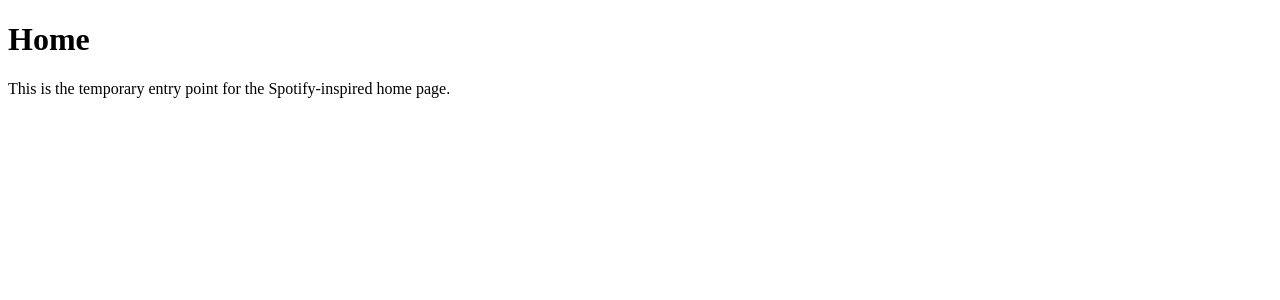
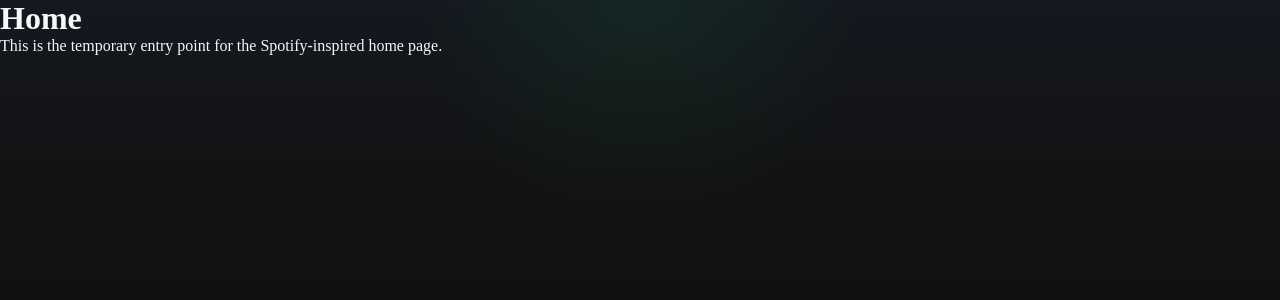
Before and after one commit to spy-in-shadows/Moodify, a React (Vite) app: page / in a window 1280 px wide. Shown: the top 300 px of the page. Built offline with nearby package versions, Linux system fonts and the light colour scheme.

Commit message:
style: add global tokens, reset, and app utility styles

```diff
--- a/src/index.css
+++ b/src/index.css
@@ -1,42 +1,3 @@
-* {
-  margin: 0;
-  padding: 0;
-  box-sizing: border-box;
-}
-
-body {
-  margin: 0;
-  font-family: -apple-system, BlinkMacSystemFont, 'Segoe UI', 'Roboto', 'Oxygen',
-    'Ubuntu', 'Cantarell', 'Fira Sans', 'Droid Sans', 'Helvetica Neue',
-    sans-serif;
-  -webkit-font-smoothing: antialiased;
-  -moz-osx-font-smoothing: grayscale;
-  background-color: #121212;
-  color: #ffffff;
-}
-
-#root {
-  min-height: 100vh;
-}
-
-.nav-button {
-  background: none;
-  border: none;
-  color: #b3b3b3;
-  font-size: 16px;
-  padding: 8px 16px;
-  margin: 0 8px;
-  cursor: pointer;
-  border-radius: 4px;
-  transition: color 0.3s ease;
-}
-
-.nav-button:hover {
-  color: #ffffff;
-  background-color: #282828;
-}
-
-.navbar-links {
-  display: flex;
-  gap: 8px;
-}
+@import './styles/tokens.css';
+@import './styles/base.css';
+@import './styles/utilities.css';
--- a/src/main.jsx
+++ b/src/main.jsx
@@ -1,6 +1,7 @@
 import { StrictMode } from 'react'
 import { createRoot } from 'react-dom/client'
 import App from './App.jsx'
+import './index.css'
 
 createRoot(document.getElementById('root')).render(
   <StrictMode>
--- /dev/null
+++ b/src/styles/base.css
@@ -0,0 +1,184 @@
+*,
+*::before,
+*::after {
+  box-sizing: border-box;
+}
+
+html {
+  min-height: 100%;
+  -webkit-text-size-adjust: 100%;
+  scroll-behavior: smooth;
+}
+
+body,
+h1,
+h2,
+h3,
+h4,
+h5,
+h6,
+p,
+figure,
+blockquote,
+dl,
+dd {
+  margin: 0;
+}
+
+body {
+  min-height: 100vh;
+  background:
+    radial-gradient(circle at top, rgba(30, 215, 96, 0.08), transparent 22%),
+    linear-gradient(180deg, #14181f 0%, var(--color-bg-app) 24%, var(--color-bg-canvas) 100%);
+  color: var(--color-text-primary);
+  font-family: var(--font-sans);
+  line-height: 1.5;
+  text-rendering: optimizeLegibility;
+  -webkit-font-smoothing: antialiased;
+  -moz-osx-font-smoothing: grayscale;
+}
+
+body,
+button,
+input,
+textarea,
+select {
+  font: inherit;
+}
+
+button,
+input,
+textarea,
+select {
+  color: inherit;
+}
+
+button,
+[type='button'],
+[type='submit'],
+[type='reset'] {
+  appearance: none;
+  border: 0;
+  background: none;
+  cursor: pointer;
+}
+
+input,
+textarea,
+select {
+  border: 1px solid var(--color-border-subtle);
+  border-radius: var(--radius-md);
+  background-color: var(--color-surface-1);
+}
+
+a {
+  color: inherit;
+  text-decoration: none;
+  transition:
+    color var(--transition-base) var(--ease-standard),
+    opacity var(--transition-base) var(--ease-standard);
+}
+
+a:hover {
+  color: var(--color-text-primary);
+}
+
+img,
+picture,
+svg,
+canvas,
+video {
+  display: block;
+  max-width: 100%;
+}
+
+ul[role='list'],
+ol[role='list'] {
+  list-style: none;
+}
+
+table {
+  border-collapse: collapse;
+}
+
+textarea:not([rows]) {
+  min-height: 8rem;
+}
+
+input,
+button,
+textarea,
+select,
+a {
+  transition:
+    background-color var(--transition-base) var(--ease-standard),
+    border-color var(--transition-base) var(--ease-standard),
+    box-shadow var(--transition-base) var(--ease-standard),
+    color var(--transition-base) var(--ease-standard),
+    opacity var(--transition-base) var(--ease-standard),
+    transform var(--transition-fast) var(--ease-emphasized);
+}
+
+:focus-visible {
+  outline: 2px solid rgba(29, 185, 84, 0.92);
+  outline-offset: 2px;
+}
+
+::selection {
+  background-color: rgba(29, 185, 84, 0.3);
+  color: var(--color-text-primary);
+}
+
+html,
+body,
+#root {
+  min-height: 100%;
+}
+
+#root {
+  min-height: 100vh;
+}
+
+hr {
+  height: 0;
+  border: 0;
+  border-top: 1px solid var(--color-border-subtle);
+}
+
+* {
+  scrollbar-width: thin;
+  scrollbar-color: var(--color-border-strong) var(--color-bg-canvas);
+}
+
+*::-webkit-scrollbar {
+  width: 12px;
+  height: 12px;
+}
+
+*::-webkit-scrollbar-track {
+  background: var(--color-bg-canvas);
+}
+
+*::-webkit-scrollbar-thumb {
+  border: 3px solid var(--color-bg-canvas);
+  border-radius: var(--radius-pill);
+  background: linear-gradient(180deg, var(--color-surface-3), var(--color-surface-2));
+}
+
+*::-webkit-scrollbar-thumb:hover {
+  background: linear-gradient(180deg, var(--color-accent), var(--color-surface-3));
+}
+
+@media (prefers-reduced-motion: reduce) {
+  html {
+    scroll-behavior: auto;
+  }
+
+  *,
+  *::before,
+  *::after {
+    animation-duration: 0.01ms !important;
+    animation-iteration-count: 1 !important;
+    transition-duration: 0.01ms !important;
+  }
+}
--- /dev/null
+++ b/src/styles/tokens.css
@@ -0,0 +1,55 @@
+:root {
+  color-scheme: dark;
+
+  --font-sans: "Circular Std", "Inter", "Segoe UI", system-ui, -apple-system,
+    BlinkMacSystemFont, "Helvetica Neue", sans-serif;
+
+  --color-bg-canvas: #090b0d;
+  --color-bg-app: #121212;
+  --color-bg-subtle: #171a1f;
+  --color-surface-1: #161b22;
+  --color-surface-2: #1d232c;
+  --color-surface-3: #252d38;
+
+  --color-text-primary: #f5f7fa;
+  --color-text-secondary: #c4ccd6;
+  --color-text-muted: #8b95a3;
+
+  --color-accent: #1db954;
+  --color-accent-strong: #1ed760;
+
+  --color-border-subtle: rgba(255, 255, 255, 0.08);
+  --color-border-strong: rgba(255, 255, 255, 0.16);
+
+  --space-0: 0;
+  --space-1: 0.25rem;
+  --space-2: 0.5rem;
+  --space-3: 0.75rem;
+  --space-4: 1rem;
+  --space-5: 1.25rem;
+  --space-6: 1.5rem;
+  --space-7: 2rem;
+  --space-8: 2.5rem;
+  --space-9: 3rem;
+  --space-10: 4rem;
+  --space-11: 5rem;
+
+  --radius-sm: 0.5rem;
+  --radius-md: 0.75rem;
+  --radius-lg: 1rem;
+  --radius-xl: 1.5rem;
+  --radius-pill: 999px;
+
+  --shadow-sm: 0 10px 30px rgba(0, 0, 0, 0.16);
+  --shadow-md: 0 18px 48px rgba(0, 0, 0, 0.24);
+  --shadow-lg: 0 24px 64px rgba(0, 0, 0, 0.32);
+
+  --transition-fast: 150ms;
+  --transition-base: 240ms;
+  --transition-slow: 360ms;
+  --ease-standard: cubic-bezier(0.2, 0, 0, 1);
+  --ease-emphasized: cubic-bezier(0.2, 0.8, 0.2, 1);
+
+  --container-max: 1200px;
+  --container-gutter: clamp(var(--space-4), 4vw, var(--space-8));
+}
--- /dev/null
+++ b/src/styles/utilities.css
@@ -0,0 +1,103 @@
+.u-container {
+  width: min(100% - (var(--container-gutter) * 2), var(--container-max));
+  margin-inline: auto;
+}
+
+.u-section {
+  padding-block: clamp(var(--space-7), 6vw, var(--space-10));
+}
+
+.u-section-sm {
+  padding-block: clamp(var(--space-5), 4vw, var(--space-8));
+}
+
+.u-surface {
+  border: 1px solid var(--color-border-subtle);
+  border-radius: var(--radius-lg);
+  background: var(--color-surface-1);
+  box-shadow: var(--shadow-sm);
+}
+
+.u-card {
+  border: 1px solid var(--color-border-subtle);
+  border-radius: var(--radius-xl);
+  background:
+    linear-gradient(180deg, rgba(255, 255, 255, 0.035), rgba(255, 255, 255, 0.01)),
+    var(--color-surface-2);
+  box-shadow: var(--shadow-md);
+  padding: var(--space-5);
+}
+
+.u-row {
+  display: flex;
+  align-items: center;
+  gap: var(--space-3);
+}
+
+.u-row-center {
+  display: flex;
+  align-items: center;
+  justify-content: center;
+  gap: var(--space-3);
+}
+
+.u-row-between {
+  display: flex;
+  align-items: center;
+  justify-content: space-between;
+  gap: var(--space-4);
+}
+
+.u-grid {
+  display: grid;
+  gap: var(--space-5);
+}
+
+.u-grid-2 {
+  display: grid;
+  grid-template-columns: repeat(2, minmax(0, 1fr));
+  gap: var(--space-5);
+}
+
+.u-grid-auto {
+  display: grid;
+  grid-template-columns: repeat(auto-fit, minmax(min(100%, 16rem), 1fr));
+  gap: var(--space-5);
+}
+
+.u-truncate {
+  min-width: 0;
+  overflow: hidden;
+  text-overflow: ellipsis;
+  white-space: nowrap;
+}
+
+.u-truncate-2 {
+  overflow: hidden;
+  display: -webkit-box;
+  -webkit-line-clamp: 2;
+  -webkit-box-orient: vertical;
+}
+
+.u-visually-hidden {
+  position: absolute;
+  width: 1px;
+  height: 1px;
+  padding: 0;
+  margin: -1px;
+  overflow: hidden;
+  clip: rect(0, 0, 0, 0);
+  white-space: nowrap;
+  border: 0;
+}
+
+@media (max-width: 720px) {
+  .u-grid-2 {
+    grid-template-columns: 1fr;
+  }
+
+  .u-row-between {
+    flex-direction: column;
+    align-items: stretch;
+  }
+}
```
